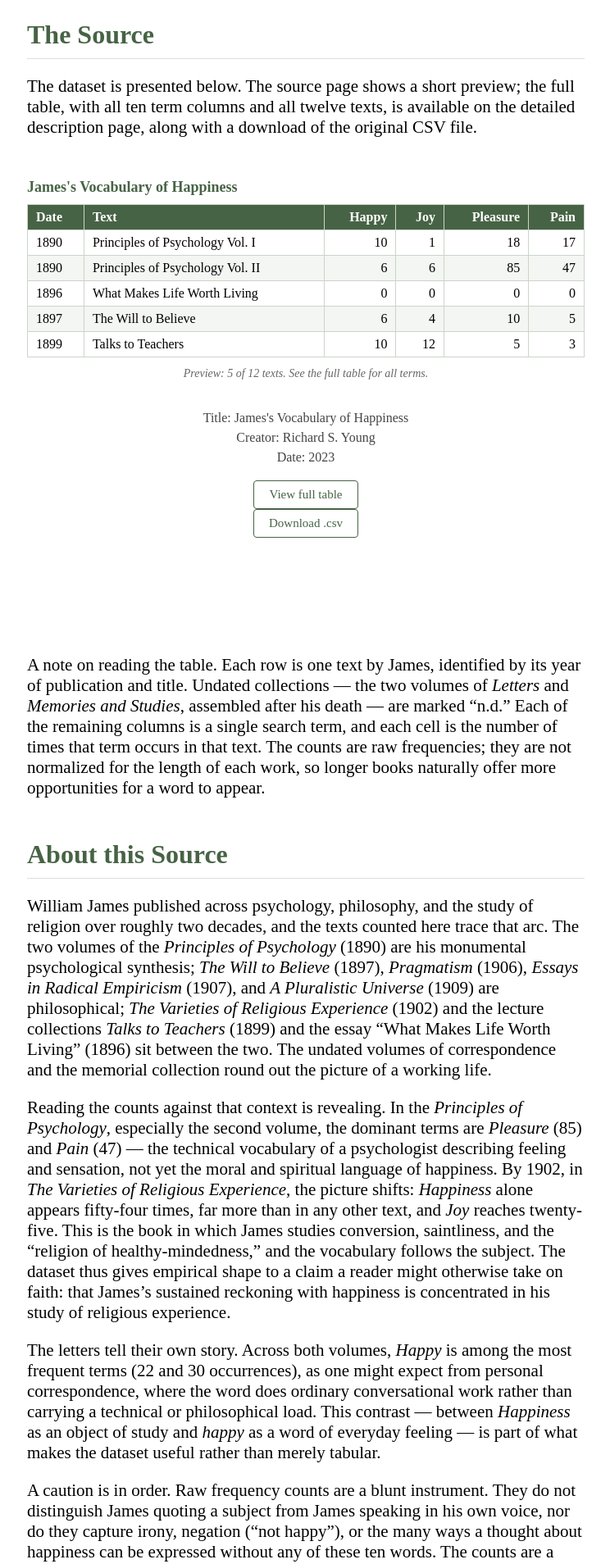
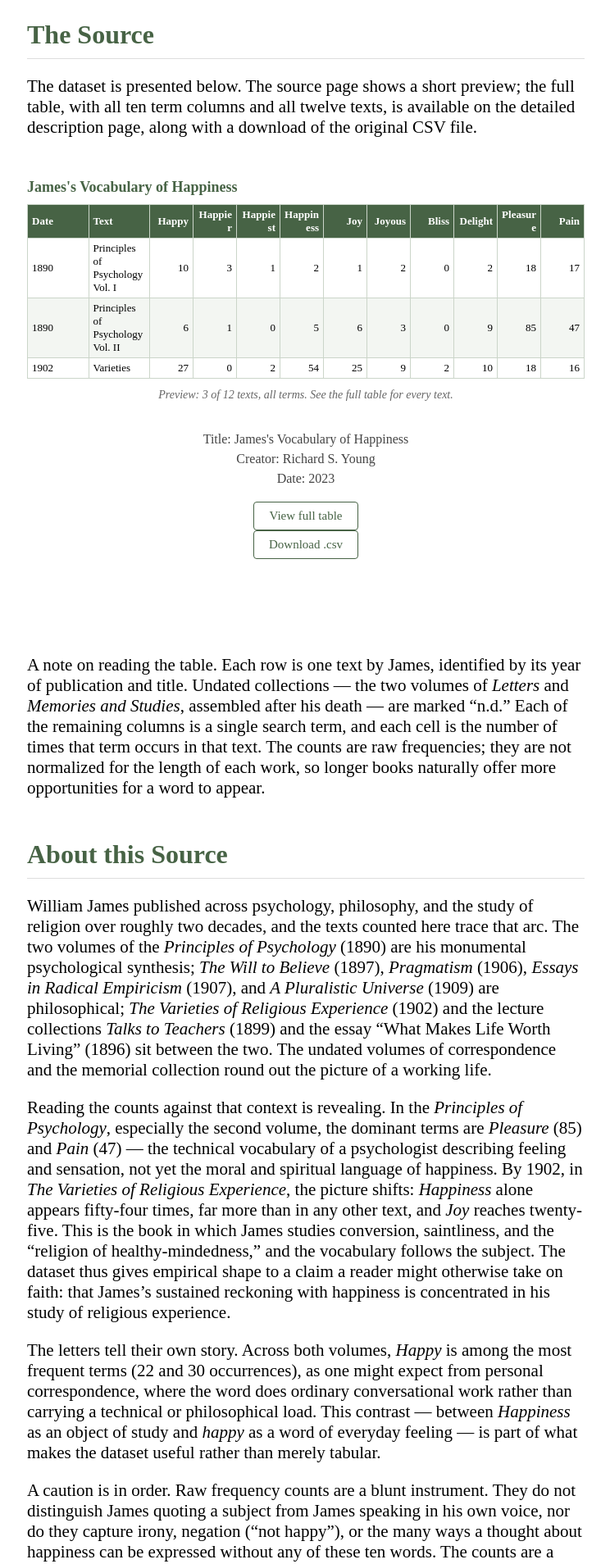
Before and after one commit to Ry17-Illinois/RECOVERYMockup3, a Jekyll site: the page built from index.markdown, in a window 1280 px wide. Shown: the part 1082-2990 px from the top of the page at 82% size, without its empty margins (267-1011 px from the left). Built offline with Jekyll 4.4.1, drawn with Linux system fonts in a browser that asks for light colours; some web fonts are replaced; our own code applies the rules of GitHub Pages for plain Markdown files; some of the changed text lies outside the part shown.

Commit message:
Compact dataset preview for selected texts
Refine the dataset preview to feature specific James texts while displaying all term columns in a compact, readable layout. The preview logic now derives headers from the data, filters rows by exact Text values, and updates the note text to explain the curated subset. This also adds compact table styling for narrow reading columns and revises the dataset description to match the new preview content.

```diff
--- a/_includes/media_next.html
+++ b/_includes/media_next.html
@@ -38,39 +38,50 @@ Usage example in a page:
         {%- elsif element.media_type == 'dataset' -%}
           {%- comment -%}
           Render a preview of a tabular dataset stored in _data/.
-          `preview_columns` chooses which term columns to show; `preview_rows`
-          caps the number of rows. The full table lives on the detail page.
+          `preview_texts` is a comma-separated list of Text values to feature;
+          the preview shows those rows with ALL term columns. The full table
+          (every row) lives on the detail page. Column order and headers are
+          derived from the data, skipping the Date/Text identifier columns.
           {%- endcomment -%}
           {%- assign rows = site.data[element._data] -%}
-          {%- assign preview_cols = element.preview_columns | split: ',' -%}
-          {%- assign row_cap = element.preview_rows | default: 5 | plus: 0 -%}
+          {%- assign preview_names = element.preview_texts | split: ',' -%}
           <div class="container">
             <div class="dataset-preview">
-              <table class="dataset-table">
+              <table class="dataset-table dataset-table--compact">
                 <caption>{{ element._title }}</caption>
                 <thead>
                   <tr>
                     <th scope="col">Date</th>
                     <th scope="col">Text</th>
-                    {%- for col in preview_cols -%}
-                      <th scope="col" class="num">{{ col | strip }}</th>
+                    {%- for pair in rows[0] -%}
+                      {%- unless pair[0] == 'Date' or pair[0] == 'Text' -%}
+                        <th scope="col" class="num">{{ pair[0] }}</th>
+                      {%- endunless -%}
                     {%- endfor -%}
                   </tr>
                 </thead>
                 <tbody>
-                  {%- for row in rows limit: row_cap -%}
-                    <tr>
-                      <td>{{ row.Date }}</td>
-                      <td>{{ row.Text }}</td>
-                      {%- for col in preview_cols -%}
-                        {%- assign key = col | strip -%}
-                        <td class="num">{{ row[key] }}</td>
-                      {%- endfor -%}
-                    </tr>
+                  {%- for row in rows -%}
+                    {%- assign show = false -%}
+                    {%- for name in preview_names -%}
+                      {%- assign trimmed = name | strip -%}
+                      {%- if row.Text == trimmed -%}{%- assign show = true -%}{%- endif -%}
+                    {%- endfor -%}
+                    {%- if show -%}
+                      <tr>
+                        <td>{{ row.Date }}</td>
+                        <td>{{ row.Text }}</td>
+                        {%- for pair in row -%}
+                          {%- unless pair[0] == 'Date' or pair[0] == 'Text' -%}
+                            <td class="num">{{ pair[1] }}</td>
+                          {%- endunless -%}
+                        {%- endfor -%}
+                      </tr>
+                    {%- endif -%}
                   {%- endfor -%}
                 </tbody>
               </table>
-              <p class="dataset-note">Preview: {{ row_cap }} of {{ rows.size }} texts. See the full table for all terms.</p>
+              <p class="dataset-note">Preview: {{ preview_names.size }} of {{ rows.size }} texts, all terms. See the full table for every text.</p>
             </div>
             <div class="description-wrapper">
               <p class="media-caption">Title: {{ element._title }}<br>
--- a/_sass/main.scss
+++ b/_sass/main.scss
@@ -245,6 +245,36 @@ iframe {
   margin-top: 12px;
 }
 
+// Compact variant: fit many term columns in the narrow reading column.
+.dataset-table--compact {
+  font-size: 13px;
+  table-layout: fixed;
+}
+
+.dataset-table--compact th,
+.dataset-table--compact td {
+  padding: 4px 5px;
+}
+
+// Term (numeric) columns are narrow; the Text column takes the slack and wraps.
+.dataset-table--compact th.num,
+.dataset-table--compact td.num {
+  width: 42px;
+}
+
+.dataset-table--compact thead th.num {
+  // Keep long headers (e.g. "Happiest", "Pleasure") from forcing the table wide.
+  word-break: break-word;
+  hyphens: auto;
+}
+
+.dataset-table--compact td:nth-child(2),
+.dataset-table--compact th:nth-child(2) {
+  // Text column: allow it to wrap rather than stretch the table.
+  white-space: normal;
+  min-width: 120px;
+}
+
 // On the detail page a dataset needs full width, not the 2-column image grid.
 .img_description.is-dataset {
   display: block;
--- a/index.markdown
+++ b/index.markdown
@@ -39,7 +39,7 @@ The source for this edition is a tabular dataset of twelve rows and ten term col
 
 In preparing the table we made only minimal, documented changes. The compiler's data arrived with the term *Happiness* split across a line break ("Happines/s"); we have recorded it as a single column, *Happiness*. Undated texts, originally marked "NA," are displayed as "n.d." ("no date") for clarity. The order of rows follows the compiler's original sequence, roughly chronological by publication with the undated volumes last. No counts were altered, recomputed, or normalized.
 
-The table is rendered directly from the CSV file at build time, so the published table and the downloadable file cannot drift apart: they are the same data. On the source page we show an abbreviated preview — the first five texts and four representative columns (*Happy*, *Joy*, *Pleasure*, *Pain*) — because the full ten-column table is wider than the reading column comfortably allows. The complete table is one click away on the detailed description page and is horizontally scrollable on narrow screens.
+The table is rendered directly from the CSV file at build time, so the published table and the downloadable file cannot drift apart: they are the same data. On the source page we show an abbreviated preview — the two volumes of the *Principles of Psychology* (1890) and *The Varieties of Religious Experience* (1902), with all ten term columns — because showing every text at once makes the table taller than the page comfortably allows. These three works are the most revealing: the *Principles* anchor James's early psychological vocabulary of *Pleasure* and *Pain*, while *Varieties* marks the turn toward *Happiness* and *Joy*. The complete table, with all twelve texts, is one click away on the detailed description page and is horizontally scrollable on narrow screens.
 
 We have not independently re-counted the terms in James's texts. Readers who wish to verify or extend the dataset can consult the editions James scholars conventionally use, and we welcome corrections.
 
```
Also changed, not shown: _mindoc_media/james_happiness.md (+4 -4 lines).
